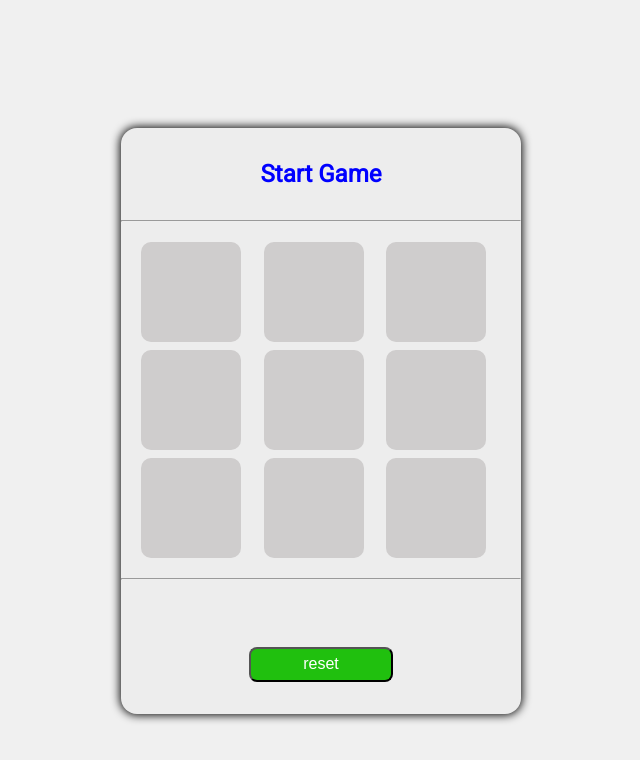
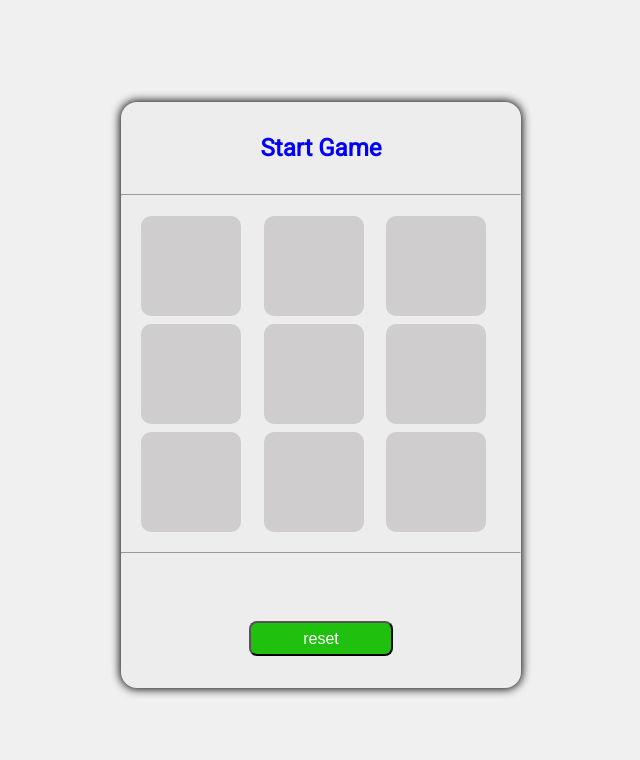
Before and after one commit to get-u-a-me/TicTacToe, a plain HTML site: page index.html in a window 1280 px wide. Shown: the whole page, without its empty margins (319-959 px from the left). Drawn offline with Linux system fonts and the light colour scheme.

Commit message:
changed margin

```diff
--- a/style.css
+++ b/style.css
@@ -10,7 +10,7 @@ body {
     font-family: Roboto, sans-serif;
     background: #f0f0f0;
     display: grid;
-    margin-top: 8rem;
+    margin-top: 8%;
 }
 
 .main {
```
